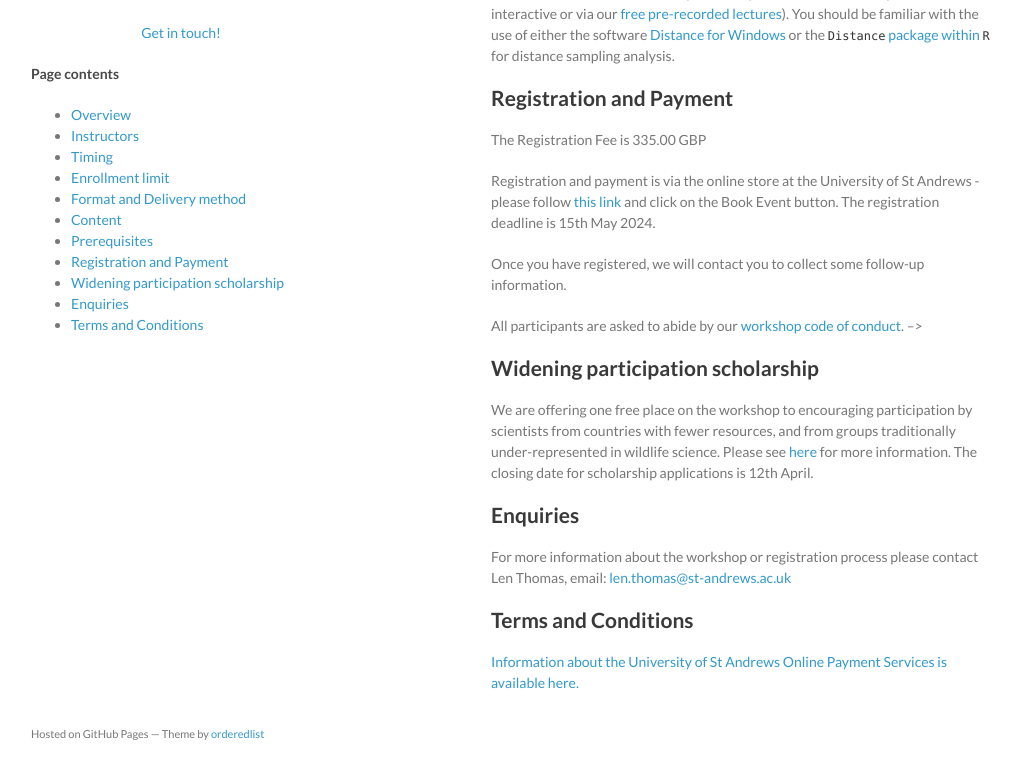
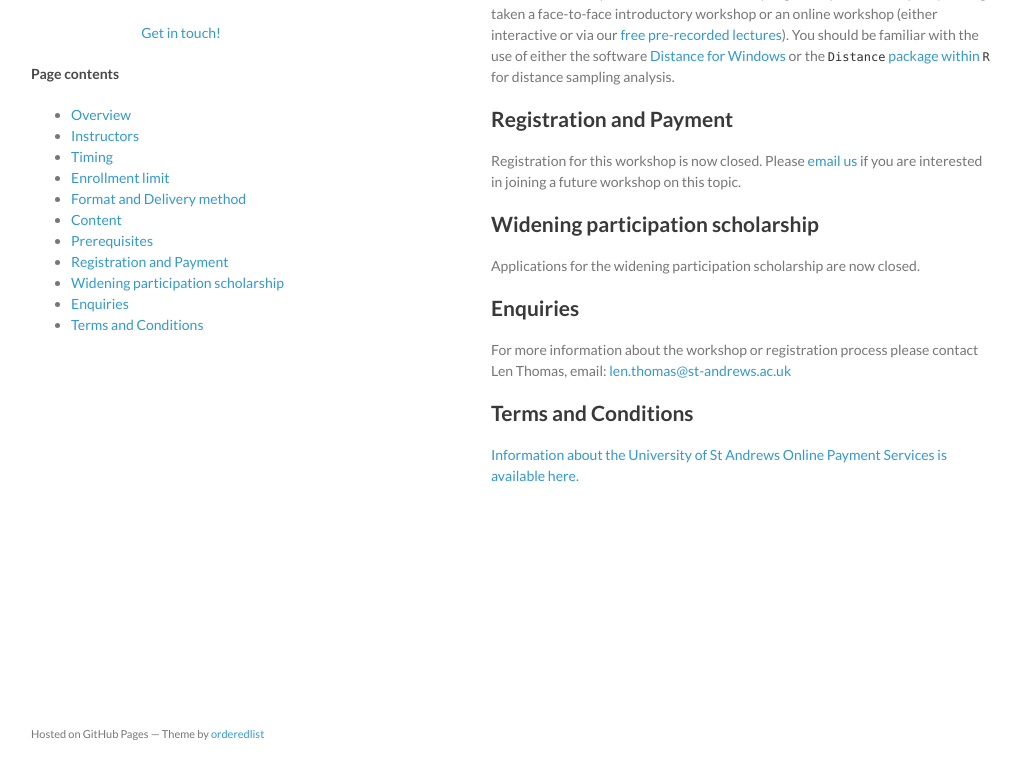
Before and after one commit to distanceworkshops/distanceworkshops.github.io, a Jekyll site: the page built from ctds-may-2024.md, in a window 1280 px wide and 900 px high, scrolled down 2244 px, cut to the strip 137-900 px from the top of the window. Shown: the whole strip, without its empty margins (129-1150 px from the left). Built offline with Jekyll 4.4.1, drawn with Linux system fonts in a browser that asks for light colours; some of the changed text lies outside the part shown.

Commit message:
Update ctds-may-2024.md
registration closed

```diff
--- a/ctds-may-2024.md
+++ b/ctds-may-2024.md
@@ -8,9 +8,9 @@ layout: index
 
 Camera traps are widely used for studying terrestrial animal populations.  Several methods exist for analysis of camera trap data to estimate animal abundance.  Use of distance sampling theory for analysis of camera trap data does not require identification of individual animals to estimate abundance, making it applicable to a much larger set of species.  This workshop, through lectures and computer exercises, provides training in survey design and the analysis of camera trap data to produce abundance estimates.
 
-Update: Registration now open - follow [this link](https://onlineshop.st-andrews.ac.uk/conferences-and-events/events/mathematics-statistics/online-workshop-analysis-of-camera-trap-data-with-distance-sampling-27th31st-may-2024) to register.
+<!--Update: Registration now open - follow [this link](https://onlineshop.st-andrews.ac.uk/conferences-and-events/events/mathematics-statistics/online-workshop-analysis-of-camera-trap-data-with-distance-sampling-27th31st-may-2024) to register.-->
 
-<!-- Update: this workshop is now full.  Please [email us](mailto:distance@st-andrews.ac.uk) if you are interested in joining a future workshop on this topic. -->
+Update: registration is now closed.  Please [email us](mailto:distance@st-andrews.ac.uk) if you are interested in joining a future workshop on this topic.
 
 ## Overview
 
@@ -57,9 +57,9 @@ You should already understand distance sampling concepts, for example by having
 
 ## Registration and Payment
 
-<!--Registration for this workshop is now closed.  Please [email us](mailto:distance@st-andrews.ac.uk) if you are interested in joining a future workshop on this topic.-->
+Registration for this workshop is now closed.  Please [email us](mailto:distance@st-andrews.ac.uk) if you are interested in joining a future workshop on this topic.
 
-<!--Registration will open shortly.-->
+<!--Registration will open shortly.
 
 The Registration Fee is 335.00 GBP
 
@@ -72,10 +72,9 @@ All participants are asked to abide by our [workshop code of conduct](code-of-co
 -->
 ## Widening participation scholarship
 
-We are offering one free place on the workshop to encouraging participation by scientists from countries with fewer resources, and from groups traditionally under-represented in wildlife science.  Please see [here](widening-participation) for more information.  The closing date for scholarship applications is 12th April.
+<!--We are offering one free place on the workshop to encouraging participation by scientists from countries with fewer resources, and from groups traditionally under-represented in wildlife science.  Please see [here](widening-participation) for more information.  The closing date for scholarship applications is 12th April.-->
 
-<!--Applications for the widening participation scholarship are now closed.
--->
+Applications for the widening participation scholarship are now closed.
 
 ## Enquiries
 For more information about the workshop or registration process please contact Len Thomas, email: [len.thomas@st-andrews.ac.uk](mailto:len.thomas@st-andrews.ac.uk)
```
